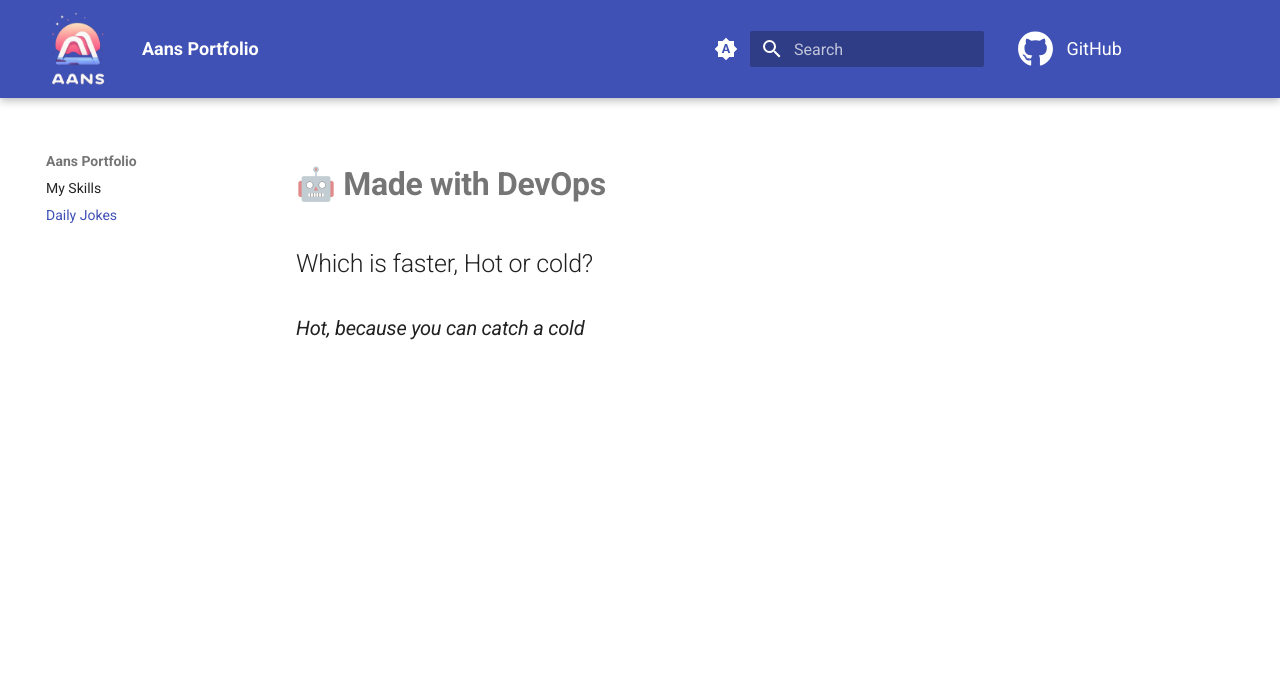
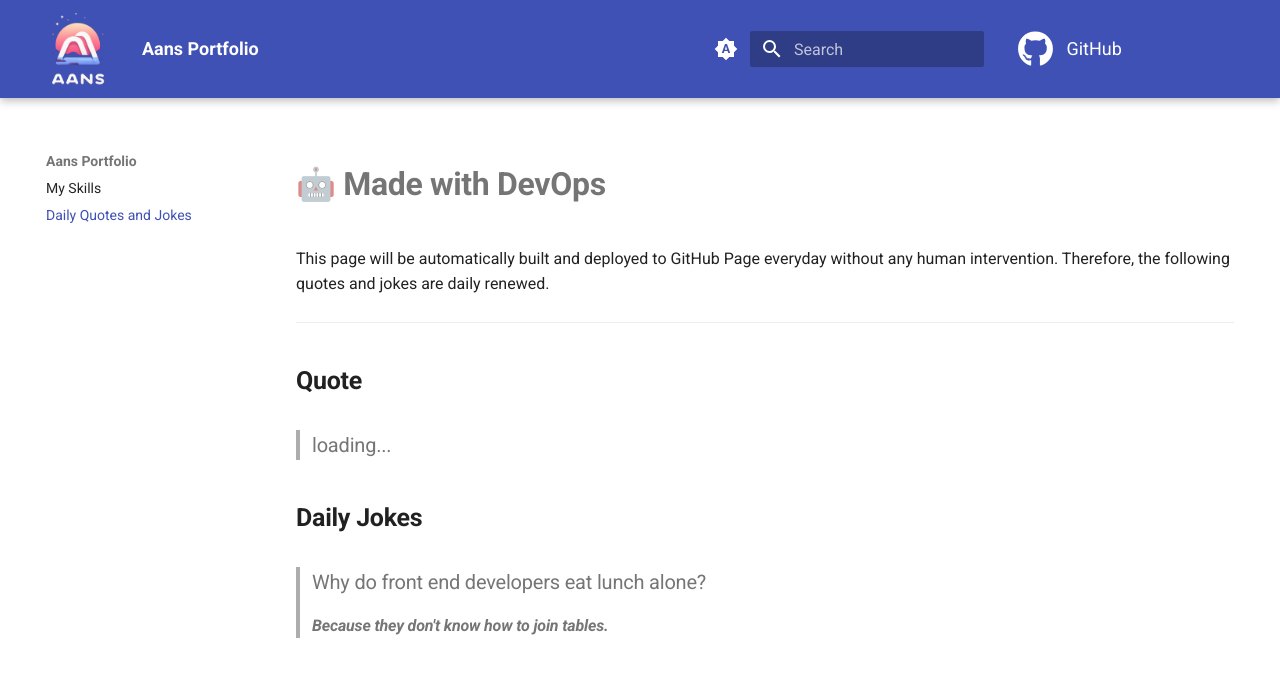
Before and after one commit to LaansDole/LaansDole, an MkDocs documentation site: the page built from docs/daily-jokes.md, in a window 1280 px wide. Shown: the top 677 px of the page. Built offline with MkDocs 1.6.1 and Material for MkDocs 9.7.7, drawn with Linux system fonts in a browser that asks for light colours; comment, search, counter and statistics services are not loaded.

```diff
--- a/build.js
+++ b/build.js
@@ -19,9 +19,8 @@ axios.get("https://v2.jokeapi.dev/joke/Programming,Misc,Pun?blacklistFlags=nsfw,
     let punchline = response.data.delivery;
 
     let text = markdownText;
-    text += "\n**<h1>" + "🤖 Made with DevOps" + "</h1>**"
-    text += "\n**<h2>" + question + "</h2>**"
-    text += "*<h3>" + punchline + "</h3>*"
+    text += "\n\n<blockquote><h3>" + question + "</h3>"
+    text += "<h4><i>" + punchline + "</i></h4></blockquote>"
 
     fs.writeFile('./docs/daily-jokes.md', text, 'utf-8', function (err, data) {
       if (err) throw err;
--- a/docs/daily-jokes.md
+++ b/docs/daily-jokes.md
@@ -1,3 +1,18 @@
+**<h1>🤖 Made with DevOps</h1>**
+<p>This page will be automatically built and deployed to GitHub Page everyday without any human intervention. Therefore, the following quotes and jokes are daily renewed.</p>
+<hr/>
+<div class="card">
+  <h2><strong>Quote</strong></h2>
+  <div class="card-body">
+    <blockquote class="blockquote mb-0">
+      <h3>loading...</h3>
+      <footer class="blockquote-footer">
+        <i><h4 title="Source Title"></h4></i>
+      </footer>
+    </blockquote>
+  </div>
+</div>
+<h2><strong>Daily Jokes</strong></h2>
 
-**<h1>🤖 Made with DevOps</h1>**
-**<h2>Which is faster, Hot or cold?</h2>***<h3>Hot, because you can catch a cold</h3>*
+
+<blockquote><h3>Why do front end developers eat lunch alone?</h3><h4><i>Because they don't know how to join tables.</i></h4></blockquote>
--- /dev/null
+++ b/docs/script/quote.js
@@ -0,0 +1,24 @@
+// Powered by Quotable
+// https://github.com/lukePeavey/quotable
+
+document.addEventListener("DOMContentLoaded", () => {
+    const quote = document.querySelector("blockquote h3");
+    const cite = document.querySelector("blockquote h4");
+
+    async function updateQuote() {
+      // Fetch a random quote from the Quotable API
+      const response = await fetch("https://api.quotable.io/random");
+      const data = await response.json();
+      if (response.ok) {
+        // Update DOM elements
+        quote.textContent = data.content;
+        cite.textContent = data.author;
+      } else {
+        quote.textContent = "An error occured";
+        console.log(data);
+      }
+    }
+
+    // call updateQuote once when page loads
+    updateQuote();
+  });
--- a/mkdocs.yml
+++ b/mkdocs.yml
@@ -6,7 +6,7 @@ repo_url: https://github.com/LaansDole/LaansDole
 
 nav:
   - My Skills: index.md
-  - Daily Jokes: daily-jokes.md
+  - Daily Quotes and Jokes: daily-jokes.md
 
 theme:
   name: material
@@ -50,6 +50,10 @@ theme:
 
 extra_css:
   - style/main.css
+  - style/quote.css
+
+extra_javascript:
+  - script/quote.js
 
 plugins:
   - search
```
Also changed, not shown: docs/style/quote.css (added), site/404.html, site/blog/index.html, site/daily-jokes/index.html, site/index.html, site/script/quote.js (added), site/search/search_index.json, site/style/quote.css (added), 1 other file.
